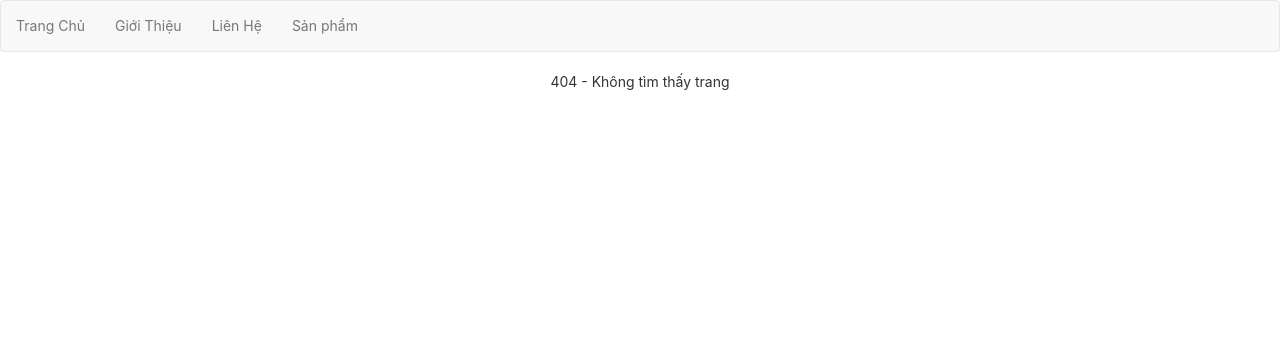
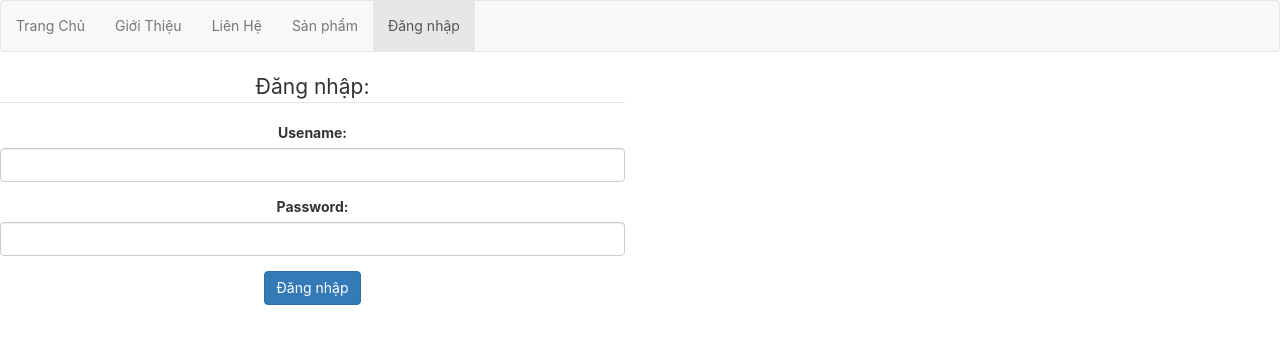
Before and after one commit to thinnguyen625/React_Router, a React (Create React App) app: page /login in a window 1280 px wide. Before the commit this address had no page. Shown: the top 344 px of the page. Built offline with nearby package versions, Linux system fonts and the light colour scheme.

Commit message:
add redirect

```diff
--- a/src/components/Contact.js
+++ b/src/components/Contact.js
@@ -21,12 +21,12 @@
             Đây là trang liên hệ <br/>
             <button
                type="button"
-               class="btn btn-info"
+               className="btn btn-info"
                onClick = {()=>this.onClick(false)}
             >Cho phép</button><br/>
             <button
                type="button"
-               class="btn btn-danger"
+               className="btn btn-danger"
                onClick = {()=>this.onClick(true)}
             >Không cho phép</button><br/>
             <Prompt
--- /dev/null
+++ b/src/components/Login.js
@@ -0,0 +1,73 @@
+import React, { Component } from 'react';
+import { Redirect } from 'react-router-dom';
+
+class About extends Component {
+    constructor(props){
+        super(props);
+        this.state = {
+            txtUsername : '',
+            txtPassword : ''
+        }
+    }
+
+    onChange = (e) => {
+        var target = e.target;
+        var name = target.name;
+        var value = target.type === 'checkbox' ? target.checked : target.value;
+        this.setState({
+            [name] : value
+        });
+    }
+
+    onLogin = (e) => {
+        e.preventDefault();
+        var {txtUsername,txtPassword} = this.state;
+        if(txtUsername === 'admin' && txtPassword === 'admin'){
+            localStorage.setItem('user', JSON.stringify({
+                username: txtUsername,
+                password: txtPassword
+            }));
+        }
+    }
+    render() {
+        var { txtUsername, txtPassword } = this.state;
+        var loggedInUser = localStorage.getItem('user');
+        if(loggedInUser !== null){
+            return <Redirect to ="/products" />
+        }
+        return (
+            <div className="row">
+                <div className="col-xs-6 col-sm-6 col-md-6 col-lg-6">
+                    <form onSubmit={this.onLogin}>
+                        <legend>Đăng nhập: </legend>
+                        <div className="form-group">
+                            <label>Usename: </label>
+                            <input
+                                type="text"
+                                className="form-control"
+                                name="txtUsername"
+                                value={txtUsername}
+                                onChange={this.onChange}
+                            />
+                        </div>
+                        <div className="form-group">
+                            <label>Password: </label>
+                            <input
+                                type="text"
+                                className="form-control"
+                                name="txtPassword"
+                                value={txtPassword}
+                                onChange={this.onChange}
+                            />
+                        </div>
+
+                        <button type="submit" className="btn btn-primary">Đăng nhập</button>
+                    </form>
+                </div>
+            </div>
+
+        );
+    }
+}
+
+export default About;
--- a/src/components/Menu.js
+++ b/src/components/Menu.js
@@ -20,6 +20,11 @@
    {
       name: 'Sản phẩm',
       to: '/products',
+      exact: false
+   },
+   {
+      name: 'Đăng nhập',
+      to: '/login',
       exact: false
    },
 
--- a/src/routers.js
+++ b/src/routers.js
@@ -2,7 +2,8 @@
 import Home from './components/Home';
 import About from './components/About';
 import Contact from './components/Contact';
-import Product from './components/Products'
+import Product from './components/Products';
+import Login from './components/Login'
 import NotFound from './components/NotFound';
 
 
@@ -28,6 +29,11 @@
         main : ({match}) => <Product match={match} />
     },
     {
+        path : '/login',
+        exact : false,
+        main : () => <Login />
+    },
+    {
         path : '',
         exact : false,
         main : () => <NotFound />
```
